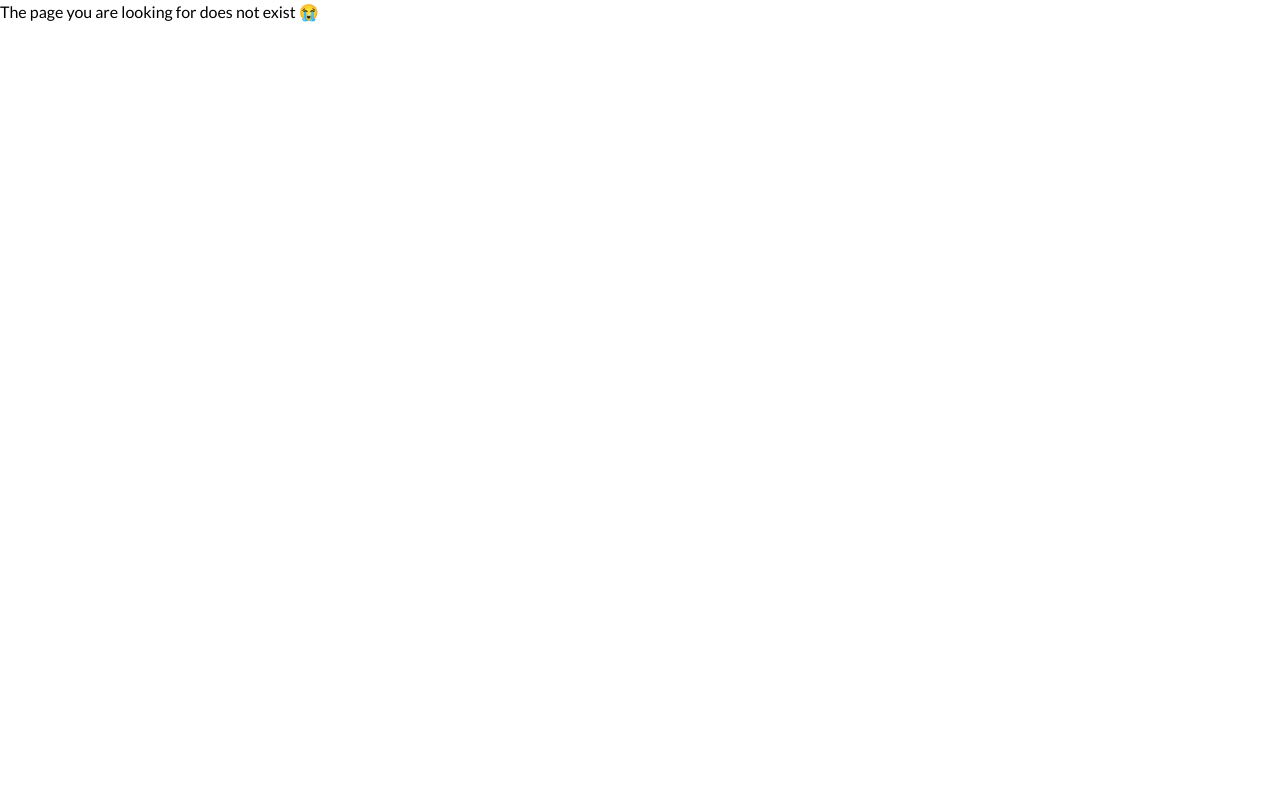
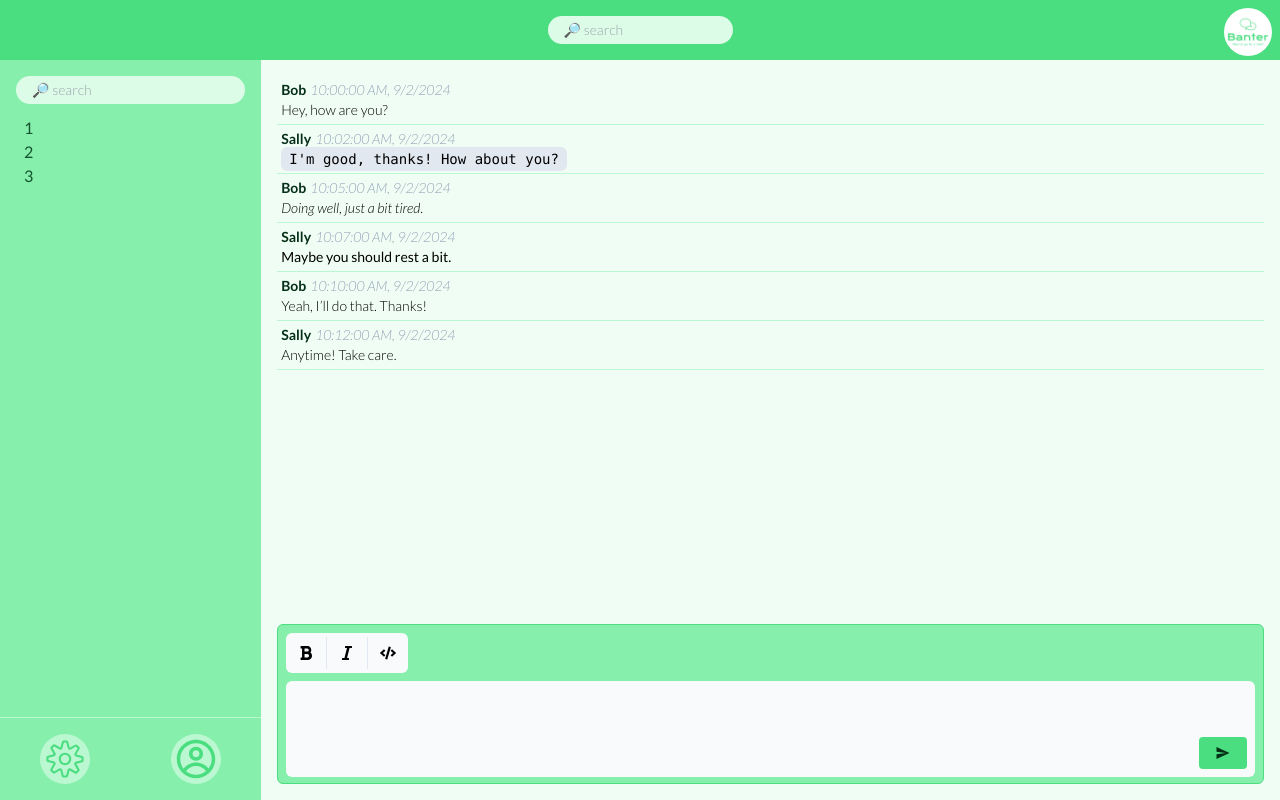
Before and after one commit to natesobeck/chat-app-frontend, a React (Vite) app: page /app/chats/1 in a window 1280 px wide. Built offline with nearby package versions, Linux system fonts and the light colour scheme.

Commit message:
complete and test routing for switching between chats and add needed dummy data, prepare to create backend

```diff
--- a/src/App.jsx
+++ b/src/App.jsx
@@ -2,6 +2,7 @@ import { BrowserRouter, Navigate, Route, Routes } from "react-router-dom"
 import Login from "./pages/Login"
 import PageNotFound from "./ui/PageNotFound"
 import AppLayout from "./ui/AppLayout"
+import Chat from "./features/Chats/Chat"
 
 function App() {
   return (
@@ -9,7 +10,9 @@ function App() {
       <Routes>
         <Route index element={<Navigate replace to="login" />} />
         <Route path="login" element={<Login />} />
-        <Route path="app" element={<AppLayout />} />
+        <Route path="app" element={<AppLayout />}>
+          <Route path="chats/:chatId" element={<Chat />} />
+        </Route>
         <Route path="*" element={<PageNotFound />} />
       </Routes>
     </BrowserRouter>
--- a/src/dummyData.js
+++ b/src/dummyData.js
@@ -1,4 +1,4 @@
-export const chat = {
+const chat1 = {
   "chatId": 1,
   "messages": [
     {
@@ -138,3 +138,197 @@ export const chat = {
     }
   ]
 }
+
+const chat2 = {
+  "chatId": 2,
+  "messages": [
+    {
+      "senderId": 103,
+      "messageId": 1,
+      "timeStamp": "2024-09-03T14:00:00Z",
+      "isRead": true,
+      "isEdited": false,
+      "isDeleted": false,
+      "content": {
+        "type": "doc",
+        "content": [
+          {
+            "type": "paragraph",
+            "content": [
+              {
+                "type": "text",
+                "text": "Hey, are you free for a call later?"
+              }
+            ]
+          }
+        ]
+      }
+    },
+    {
+      "senderId": 104,
+      "messageId": 2,
+      "timeStamp": "2024-09-03T14:02:00Z",
+      "isRead": true,
+      "isEdited": false,
+      "isDeleted": false,
+      "content": {
+        "type": "doc",
+        "content": [
+          {
+            "type": "paragraph",
+            "content": [
+              {
+                "type": "text",
+                "marks": [{ "type": "italic" }],
+                "text": "I can join in the afternoon."
+              }
+            ]
+          }
+        ]
+      }
+    },
+    {
+      "senderId": 103,
+      "messageId": 3,
+      "timeStamp": "2024-09-03T14:05:00Z",
+      "isRead": true,
+      "isEdited": false,
+      "isDeleted": false,
+      "content": {
+        "type": "doc",
+        "content": [
+          {
+            "type": "paragraph",
+            "content": [
+              {
+                "type": "text",
+                "marks": [{ "type": "bold" }],
+                "text": "Great, let’s schedule it for 3 PM then!"
+              }
+            ]
+          }
+        ]
+      }
+    },
+    {
+      "senderId": 104,
+      "messageId": 4,
+      "timeStamp": "2024-09-03T14:10:00Z",
+      "isRead": true,
+      "isEdited": false,
+      "isDeleted": false,
+      "content": {
+        "type": "doc",
+        "content": [
+          {
+            "type": "paragraph",
+            "content": [
+              {
+                "type": "text",
+                "text": "Sounds good, talk to you then!"
+              }
+            ]
+          }
+        ]
+      }
+    }
+  ]
+};
+
+const chat3 = {
+  "chatId": 3,
+  "messages": [
+    {
+      "senderId": 105,
+      "messageId": 1,
+      "timeStamp": "2024-09-04T16:30:00Z",
+      "isRead": true,
+      "isEdited": false,
+      "isDeleted": false,
+      "content": {
+        "type": "doc",
+        "content": [
+          {
+            "type": "paragraph",
+            "content": [
+              {
+                "type": "text",
+                "text": "Did you finish the report?"
+              }
+            ]
+          }
+        ]
+      }
+    },
+    {
+      "senderId": 106,
+      "messageId": 2,
+      "timeStamp": "2024-09-04T16:32:00Z",
+      "isRead": true,
+      "isEdited": false,
+      "isDeleted": false,
+      "content": {
+        "type": "doc",
+        "content": [
+          {
+            "type": "paragraph",
+            "content": [
+              {
+                "type": "text",
+                "marks": [{ "type": "code" }],
+                "text": "Almost there! Just adding the final touches."
+              }
+            ]
+          }
+        ]
+      }
+    },
+    {
+      "senderId": 105,
+      "messageId": 3,
+      "timeStamp": "2024-09-04T16:35:00Z",
+      "isRead": true,
+      "isEdited": false,
+      "isDeleted": false,
+      "content": {
+        "type": "doc",
+        "content": [
+          {
+            "type": "paragraph",
+            "content": [
+              {
+                "type": "text",
+                "marks": [{ "type": "bold" }, { "type": "italic" }],
+                "text": "Awesome, keep me updated!"
+              }
+            ]
+          }
+        ]
+      }
+    },
+    {
+      "senderId": 106,
+      "messageId": 4,
+      "timeStamp": "2024-09-04T16:40:00Z",
+      "isRead": true,
+      "isEdited": false,
+      "isDeleted": false,
+      "content": {
+        "type": "doc",
+        "content": [
+          {
+            "type": "paragraph",
+            "content": [
+              {
+                "type": "text",
+                "text": "Will do!"
+              }
+            ]
+          }
+        ]
+      }
+    }
+  ]
+};
+
+export const chats = [chat1, chat2, chat3]
--- /dev/null
+++ b/src/features/Chats/Chat.jsx
@@ -0,0 +1,18 @@
+import { useParams } from "react-router-dom";
+import ChatInput from "./ChatInput";
+import ChatMessages from "./ChatMessages";
+import { chats } from "../../dummyData";
+
+const Chat = () => {
+  const {chatId} = useParams()
+  let activeChat = chats.find(chat => chat.chatId === Number(chatId))
+
+  return (
+    <div className="bg-green-50 font-light w-full grid grid-rows-[auto_160px] p-4">
+      <ChatMessages chat={activeChat}/>
+      <ChatInput />
+    </div>
+  );
+};
+
+export default Chat;
--- a/src/features/Chats/ChatInput.jsx
+++ b/src/features/Chats/ChatInput.jsx
@@ -3,12 +3,6 @@ import Tiptap from "../../ui/TipTap";
 const ChatInput = () => {
   return (
     <section className="h-40 w-full rounded-md border border-green-400 bg-green-300 p-2">
-      {/* <ChatInputOptions />
-      <textarea
-        name=""
-        placeholder="Type something..."
-        className="w-full resize-none rounded-md bg-green-50 p-2 placeholder:text-gray-300 focus:outline-none focus:ring-1 focus:ring-green-200 text-green-950"
-      ></textarea> */}
       <Tiptap />
     </section>
   );
--- a/src/features/Chats/ChatLayout.jsx
+++ /dev/null
@@ -1,9 +0,0 @@
-const ChatLayout = ({children}) => {
-  return (
-    <div className="bg-green-50 font-light w-full grid grid-rows-[auto_160px] p-4">
-      {children}
-    </div>
-  );
-};
-
-export default ChatLayout;
--- a/src/features/Chats/ChatList.jsx
+++ b/src/features/Chats/ChatList.jsx
@@ -1,22 +1,14 @@
+import { Link } from "react-router-dom";
+import { chats } from "../../dummyData";
+
 const ChatList = () => {
   return (
-    <div className="font-medium">
-      <p className="p-2 uppercase text-green-900 hover:bg-green-200 transition-all hover:cursor-pointer rounded-lg">
-        Chat 1
-      </p>
-      <p className="p-2 uppercase text-green-900 hover:bg-green-200 transition-all hover:cursor-pointer rounded-lg">
-        Chat 2
-      </p>
-      <p className="p-2 uppercase text-green-900 hover:bg-green-200 transition-all hover:cursor-pointer rounded-lg">
-        Chat 3
-      </p>
-      <p className="p-2 uppercase text-green-900 hover:bg-green-200 transition-all hover:cursor-pointer rounded-lg">
-        Chat 4
-      </p>
-      <p className="p-2 uppercase text-green-900 hover:bg-green-200 transition-all hover:cursor-pointer rounded-lg">
-        Chat 5
-      </p>
-    </div>
+    <ul className="font-medium">
+      {chats.map(chat => <li key={chat.chatId}>
+        <Link to={`chats/${chat.chatId}`} className="p-2 uppercase text-green-900 hover:bg-green-200 transition-all hover:cursor-pointer rounded-lg">{chat.chatId}</Link>
+      </li>)}
+
+    </ul>
   );
 };
 
--- a/src/features/Chats/ChatMessages.jsx
+++ b/src/features/Chats/ChatMessages.jsx
@@ -1,8 +1,9 @@
-import { chat } from "../../dummyData";
+// import { chat } from "../../dummyData";
 import Message from "../Messages/Message";
 
-const ChatMessages = () => {
+const ChatMessages = ({chat}) => {
   return <section className="bg-green-50">
+
     {chat.messages.map(message => <Message message={message} key={message.messageId} />)}
   </section>;
 };
--- a/src/features/Messages/Message.jsx
+++ b/src/features/Messages/Message.jsx
@@ -58,7 +58,7 @@ const Message = ({ message }) => {
       <h3 className="px-1 text-green-950 bg-green-50">
         <strong className="font-semibold">{senderName}</strong>
         <span className="italic text-sm text-slate-400 pl-1 text-[11px]">
-          {new Date(message.timeStamp).toLocaleTimeString()}
+          {new Date(message.timeStamp).toLocaleTimeString()}, {new Date(message.timeStamp).toLocaleDateString()}
         </span>
       </h3>
       <div className="px-1 bg-green-50">{flattenMessage(message.content)}</div>
--- a/src/ui/AppLayout.jsx
+++ b/src/ui/AppLayout.jsx
@@ -1,19 +1,17 @@
-import ChatLayout from "../features/Chats/ChatLayout";
-import ChatInput from "../features/Chats/ChatInput";
-import ChatMessages from "../features/Chats/ChatMessages";
+import { Outlet } from "react-router-dom";
+import Chat from "../features/Chats/Chat";
 import Header from "./Header";
 import Sidebar from "./Sidebar";
 
 const AppLayout = () => {
   return (
-    <main className="flex flex-col h-dvh">
+    <main className="flex h-dvh flex-col">
       <Header />
       <div className="flex h-full">
         <Sidebar />
-        <ChatLayout>
-          <ChatMessages />
-          <ChatInput />
-        </ChatLayout>
+        <div className="flex w-full h-full">
+          <Outlet />
+        </div>
       </div>
     </main>
   );
```
